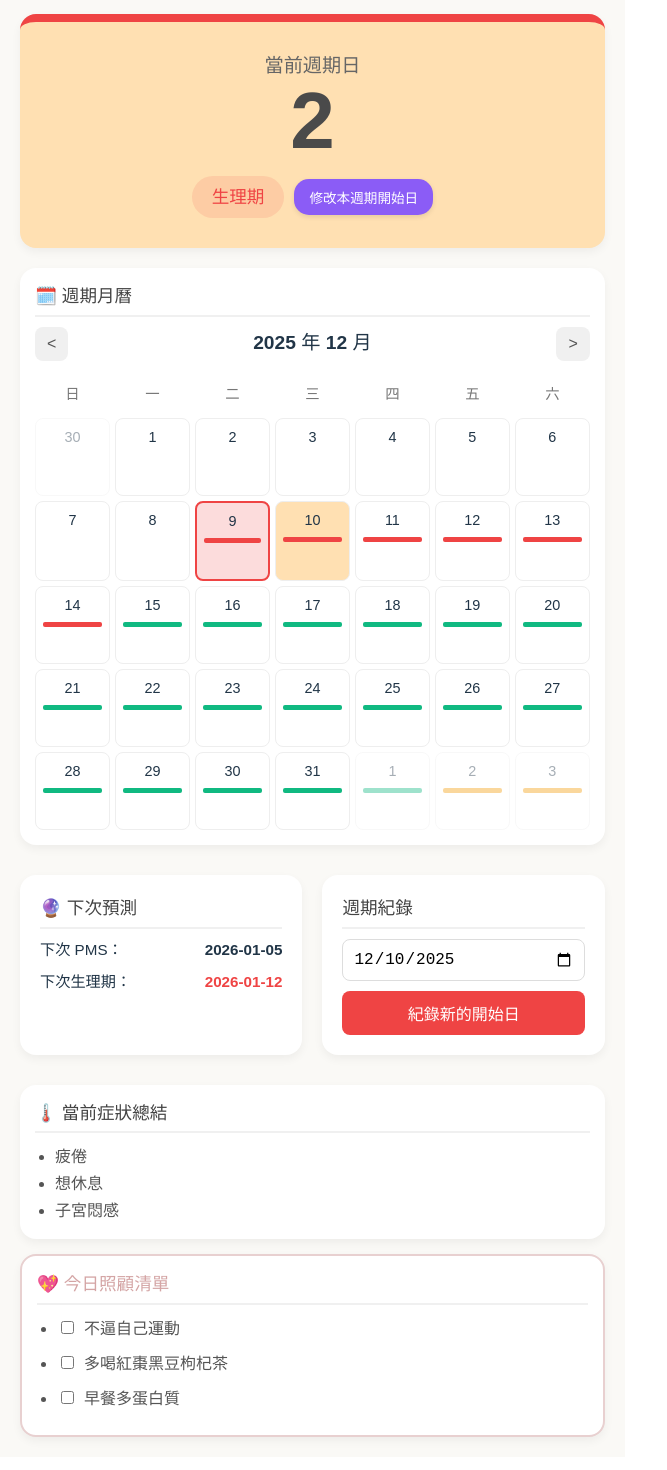
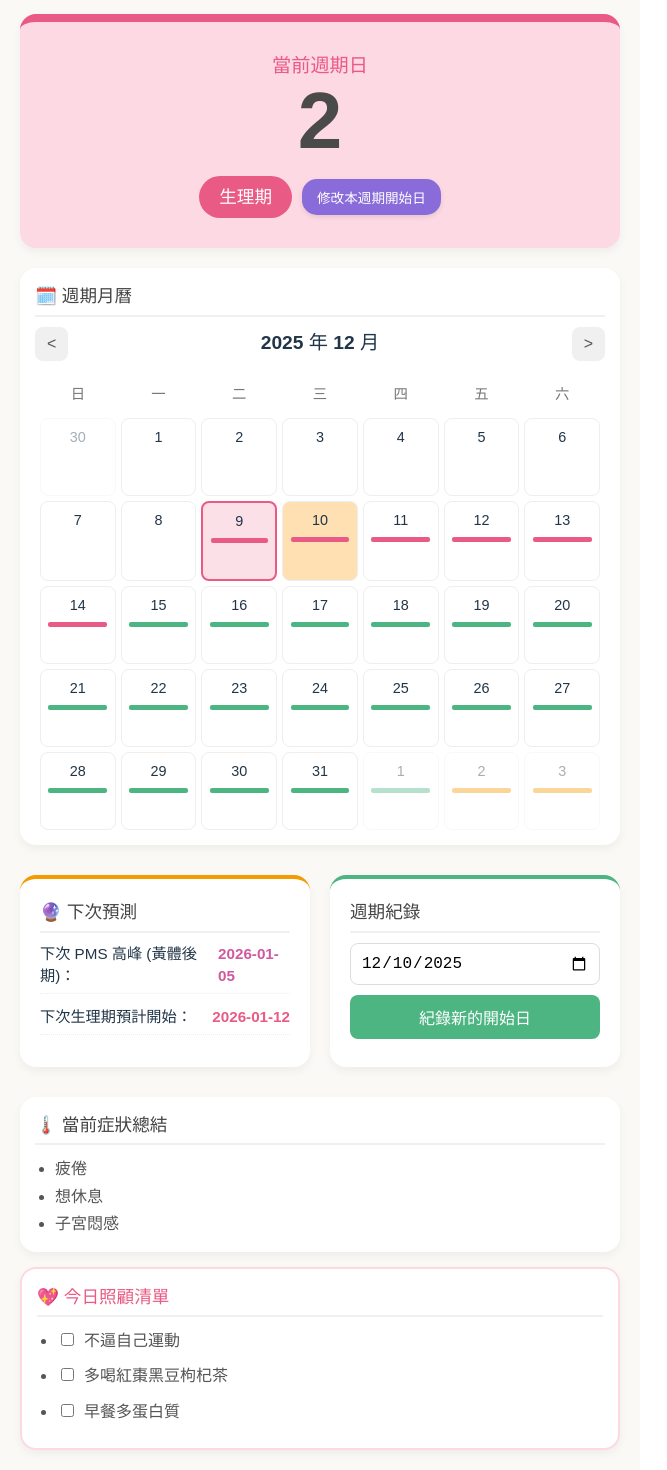
Before and after one commit to phoebehaungs/phoebe-cycle-tracker, a React (Vite) app: page / in a window 1280 px wide. Shown: the part 116-1586 px from the top of the page, without its empty margins (0-667 px from the left). Built offline with nearby package versions, Linux system fonts and the light colour scheme.

Commit message:
Update App.tsx

```diff
--- a/src/App.tsx
+++ b/src/App.tsx
@@ -1,4 +1,4 @@
-import React, { useState, useMemo, useCallback } from 'react';
+import React, { useState, useMemo, useCallback, useEffect } from 'react';
 
 // --- 1. 定義資料結構 (Type Definitions) ---
 
@@ -11,6 +11,7 @@ interface PhaseDefinition {
   diet: string[];
   color: string;
   hormone: string; // 新增賀爾蒙週期
+  lightColor: string; // 新增淺色背景
 }
 
 interface CycleRecord {
@@ -28,6 +29,7 @@ interface DateDetail {
 
 // --- 2. Phoebe 的專屬設定資料 (Constants) ---
 
+// 新的配色方案：柔和、清新
 const PHASE_RULES: PhaseDefinition[] = [
   {
     name: '生理期',
@@ -36,7 +38,8 @@ const PHASE_RULES: PhaseDefinition[] = [
     symptoms: ['疲倦', '想休息', '子宮悶感'],
     diet: ['食慾低～中', '想吃冰', '多補充蛋白質'],
     care: ['不逼自己運動', '多喝紅棗黑豆枸杞茶', '早餐多蛋白質'],
-    color: '#ef4444',
+    color: '#E95A85', // 柔和桃粉 (主色)
+    lightColor: '#FDD9E4', // 淺色背景
     hormone: '雌激素與黃體素低點',
   },
   {
@@ -46,7 +49,8 @@ const PHASE_RULES: PhaseDefinition[] = [
     symptoms: ['精力恢復', '心情穩定', '身體輕盈'],
     diet: ['食慾最低', '最好控制', '飽足感良好'],
     care: ['適合減脂', '建立新習慣', 'Zumba / 伸展'],
-    color: '#10b981',
+    color: '#4CB582', // 清新綠色
+    lightColor: '#D3EEDA',
     hormone: '雌激素逐漸上升',
   },
   {
@@ -56,7 +60,8 @@ const PHASE_RULES: PhaseDefinition[] = [
     symptoms: ['微水腫', '下腹不適', '體溫升高'],
     diet: ['食慾微增', '有些人想吃甜'],
     care: ['多喝水', '多吃蔬菜', '補充可溶性纖維(地瓜)'],
-    color: '#f59e0b',
+    color: '#F49B00', // 溫暖橘色
+    lightColor: '#FEECCB',
     hormone: '黃體生成素(LH)高峰',
   },
   {
@@ -66,7 +71,8 @@ const PHASE_RULES: PhaseDefinition[] = [
     symptoms: ['情緒敏感', '容易累'],
     diet: ['開始嘴饞', '想吃頻率變高'],
     care: ['提前保護血糖', '下午準備安全點心', '每餐加纖維'],
-    color: '#8b5cf6',
+    color: '#896CD9', // 柔和紫色
+    lightColor: '#E2DAF1',
     hormone: '黃體素開始上升',
   },
   {
@@ -76,10 +82,18 @@ const PHASE_RULES: PhaseDefinition[] = [
     symptoms: ['焦慮', '睡不好', '水腫', '罪惡感', '子宮收縮'],
     diet: ['想吃甜/冰', '正餐後還想吃', '食慾高峰'],
     care: ['補充鎂', '低負擔運動(伸展)', '允許自己多吃 5-10%', '深呼吸'],
-    color: '#ec4899',
+    color: '#D1589F', // 偏紅紫
+    lightColor: '#F2D9E7',
     hormone: '黃體素高峰 / 準備下降',
   },
 ];
+
+// 初始數據：若 localStorage 沒有數據則使用這個
+const INITIAL_HISTORY: CycleRecord[] = [
+    { id: '1', startDate: '2025-11-05', length: 34 },
+    { id: '2', startDate: '2025-12-09', length: null },
+];
+const LOCAL_STORAGE_KEY = 'phoebeCycleHistory';
 
 // --- 3. 輔助函數 (Helpers) ---
 
@@ -117,10 +131,22 @@ const endOfMonth = (date: Date): Date => {
 // --- 4. 主組件 (Main Component) ---
 
 const PhoebeCycleTracker: React.FC = () => {
-  const [history, setHistory] = useState<CycleRecord[]>([
-    { id: '1', startDate: '2025-11-05', length: 34 },
-    { id: '2', startDate: '2025-12-09', length: null },
-  ]);
+    // *** 修正點 1: 使用 localStorage 讀取數據，解決重新整理後數據回溯問題 ***
+    const [history, setHistory] = useState<CycleRecord[]>(() => {
+        const storedHistory = localStorage.getItem(LOCAL_STORAGE_KEY);
+        try {
+            return storedHistory ? JSON.parse(storedHistory) : INITIAL_HISTORY;
+        } catch (e) {
+            console.error("Failed to parse history from localStorage:", e);
+            return INITIAL_HISTORY;
+        }
+    });
+
+    // 將數據寫入 localStorage
+    useEffect(() => {
+        localStorage.setItem(LOCAL_STORAGE_KEY, JSON.stringify(history));
+    }, [history]);
+    // -------------------------------------------------------------------------
 
     const [inputDate, setInputDate] = useState<string>(getFormattedDate(new Date()));
     const [currentMonth, setCurrentMonth] = useState(new Date());
@@ -291,23 +317,23 @@ const PhoebeCycleTracker: React.FC = () => {
           </p>
         </header>
 
-      {/* 1. 核心儀表板 - 參考圖上的大卡片風格 */}
+        {/* 1. 核心儀表板 - 狀態與修改按鈕 */}
         <div style={{
             ...cardStyle,
-          backgroundColor: '#ffe0b2', // 淺色背景模擬
+            backgroundColor: currentPhase.lightColor, // 淺色背景模擬
             padding: '30px 20px',
             textAlign: 'center',
             borderTop: `8px solid ${currentPhase.color}`,
             marginBottom: '20px',
         }}>
-        <div style={{ fontSize: '1.2rem', color: '#666' }}>當前週期日</div>
+          <div style={{ fontSize: '1.2rem', color: currentPhase.color }}>當前週期日</div>
           <div style={{ fontSize: '5rem', fontWeight: 'bold', color: '#4a4a4a', lineHeight: 1 }}>
             {daysPassed}
           </div>
           <div style={{
             display: 'inline-block',
-          backgroundColor: `${currentPhase.color}20`,
-          color: currentPhase.color,
+            backgroundColor: currentPhase.color,
+            color: 'white',
             padding: '8px 20px',
             borderRadius: '25px',
             marginTop: '15px',
@@ -317,14 +343,17 @@ const PhoebeCycleTracker: React.FC = () => {
             {currentPhase.name}
           </div>
           <button
-            onClick={() => setEditMode(true)}
+              onClick={() => {
+                setEditDate(lastStartDate); // 重設編輯欄位為當前開始日
+                setEditMode(true);
+              }}
               style={editButtonStyle}
           >
               修改本週期開始日
           </button>
         </div>
 
-      {/* 2. 月曆區塊 (移到第二區塊) */}
+        {/* 2. 月曆區塊 */}
         <div style={{ ...cardStyle, marginTop: '20px' }}>
           <h3 style={cardTitleStyle}>🗓️ 週期月曆</h3>
           <div style={{ display: 'flex', justifyContent: 'space-between', alignItems: 'center', marginBottom: '15px' }}>
@@ -351,9 +380,9 @@ const PhoebeCycleTracker: React.FC = () => {
                   onClick={() => handleDateClick(date)}
                   style={{
                     ...calendarDayStyle,
-                  backgroundColor: isToday ? '#ffe0b2' : (isPeriodStart ? `${currentPhase.color}30` : 'transparent'), // 今日/經期開始標記
+                    backgroundColor: isToday ? '#ffe0b2' : (isPeriodStart ? `${phase?.color}30` : 'transparent'),
                     opacity: isCurrentMonth ? 1 : 0.4,
-                  border: isPeriodStart ? '2px solid #ef4444' : '1px solid #eee',
+                    border: isPeriodStart ? '2px solid #E95A85' : '1px solid #eee',
                     cursor: phase ? 'pointer' : 'default',
                   }}
                 >
@@ -376,23 +405,23 @@ const PhoebeCycleTracker: React.FC = () => {
           </div>
         </div>
 
-      {/* 3. 預測與建議區 (並排顯示) */}
+        {/* 3. 預測與紀錄區 (排版優化) */}
         <div style={gridContainerStyle}>
-          {/* 預測區 (卡片化) */}
-          <div style={{...cardStyle, flex: 1, padding: '20px'}}>
+            {/* 3A. 下次預測 (卡片) */}
+            <div style={{...cardStyle, flex: 1, padding: '20px', borderTop: '4px solid #F49B00'}}>
               <h3 style={cardTitleStyle}>🔮 下次預測</h3>
-            <div style={{ display: 'flex', justifyContent: 'space-between', fontSize: '0.95rem', marginBottom: '10px' }}>
-              <span>下次 PMS：</span>
-              <strong>{nextPMSDate}</strong>
+              <div style={predictionItemStyle}>
+                <span>下次 PMS 高峰 (黃體後期)：</span>
+                <strong style={{color: '#D1589F'}}>{nextPMSDate}</strong>
               </div>
-            <div style={{ display: 'flex', justifyContent: 'space-between', fontSize: '0.95rem' }}>
-              <span>下次生理期：</span>
-              <strong style={{color: '#ef4444'}}>{nextPeriodDate}</strong>
+              <div style={predictionItemStyle}>
+                <span>下次生理期預計開始：</span>
+                <strong style={{color: '#E95A85'}}>{nextPeriodDate}</strong>
               </div>
             </div>
 
-          {/* 輸入新週期 (卡片化) */}
-          <div style={{...cardStyle, flex: 1, padding: '20px'}}>
+            {/* 3B. 週期紀錄 (卡片) */}
+            <div style={{...cardStyle, flex: 1, padding: '20px', borderTop: '4px solid #4CB582'}}>
               <h3 style={cardTitleStyle}>週期紀錄</h3>
               <input
                 type="date"
@@ -421,8 +450,8 @@ const PhoebeCycleTracker: React.FC = () => {
           </div>
 
           {/* 照顧建議 (Action Items) */}
-        <div style={{ ...cardStyle, border: '2px solid #e8d0d0' }}>
-          <h3 style={{ ...cardTitleStyle, color: '#d4a5a5' }}>💖 今日照顧清單</h3>
+          <div style={{ ...cardStyle, border: `2px solid ${currentPhase.lightColor}` }}>
+            <h3 style={{ ...cardTitleStyle, color: currentPhase.color }}>💖 今日照顧清單</h3>
             <ul style={listStyle}>
               {currentPhase.care.map((s, i) => (
                 <li key={i} style={{ marginBottom: '8px' }}>
@@ -458,7 +487,7 @@ const PhoebeCycleTracker: React.FC = () => {
       {editMode && (
           <div style={modalOverlayStyle}>
               <div style={modalContentStyle}>
-                <h3 style={{ color: '#d4a5a5' }}>📅 修改本次週期開始日</h3>
+                  <h3 style={{ color: '#896CD9' }}>📅 修改本次週期開始日</h3>
                   <p style={{marginBottom: '15px'}}>當前開始日：<strong>{lastStartDate}</strong></p>
 
                   <label style={{ display: 'block', margin: '5px 0' }}>選擇新的開始日期:</label>
@@ -471,7 +500,7 @@ const PhoebeCycleTracker: React.FC = () => {
 
                   <div style={{ display: 'flex', justifyContent: 'space-between', marginTop: '20px' }}>
                       <button onClick={() => setEditMode(false)} style={{ ...modalCloseButtonStyle, backgroundColor: '#ccc', width: '48%', marginTop: 0 }}>取消</button>
-                    <button onClick={handleSaveEdit} style={{ ...modalCloseButtonStyle, width: '48%', marginTop: 0 }}>儲存修改</button>
+                      <button onClick={handleSaveEdit} style={{ ...modalCloseButtonStyle, backgroundColor: '#896CD9', width: '48%', marginTop: 0 }}>儲存修改</button>
                   </div>
               </div>
           </div>
@@ -483,9 +512,8 @@ const PhoebeCycleTracker: React.FC = () => {
 
 // --- Styles (CSS-in-JS for simplicity) ---
 
-// --- 調整主容器寬度 ---
 const appContainerStyle: React.CSSProperties = {
-    maxWidth: '600px', // 拓寬主容器
+    maxWidth: '600px',
     margin: '0 auto',
     padding: '20px',
     fontFamily: 'sans-serif',
@@ -496,7 +524,7 @@ const appContainerStyle: React.CSSProperties = {
 const cardStyle: React.CSSProperties = {
   backgroundColor: 'white',
   padding: '15px',
-  borderRadius: '16px', // 微調圓角
+  borderRadius: '16px',
   boxShadow: '0 4px 10px rgba(0,0,0,0.05)'
 };
 
@@ -530,7 +558,7 @@ const calendarGridStyle: React.CSSProperties = {
   display: 'grid',
   gridTemplateColumns: 'repeat(7, 1fr)',
   margin: '0 auto',
-  maxWidth: '560px', // 配合拓寬的主容器
+  maxWidth: '560px',
   gap: '5px',
   textAlign: 'center',
 };
@@ -556,7 +584,7 @@ const dayNameStyle: React.CSSProperties = {
 };
 
 const editButtonStyle: React.CSSProperties = {
-    backgroundColor: '#8b5cf6', // 稍微換個顏色區分主要按鈕
+    backgroundColor: '#896CD9',
     color: 'white',
     border: 'none',
     padding: '8px 15px',
@@ -572,7 +600,7 @@ const gridContainerStyle: React.CSSProperties = {
     display: 'flex',
     gap: '20px',
     marginTop: '30px',
-    flexWrap: 'wrap', // 讓它在窄螢幕上可以換行
+    flexWrap: 'wrap',
 };
 
 const inputStyle: React.CSSProperties = {
@@ -586,7 +614,7 @@ const inputStyle: React.CSSProperties = {
 };
 
 const recordButtonStyle: React.CSSProperties = {
-    backgroundColor: '#ef4444',
+    backgroundColor: '#4CB582', // 換成綠色
     color: 'white',
     border: 'none',
     padding: '10px 20px',
@@ -596,6 +624,14 @@ const recordButtonStyle: React.CSSProperties = {
     fontSize: '1rem'
 };
 
+const predictionItemStyle: React.CSSProperties = {
+    display: 'flex',
+    justifyContent: 'space-between',
+    fontSize: '0.95rem',
+    marginBottom: '12px',
+    borderBottom: '1px dotted #eee',
+    paddingBottom: '5px'
+}
 
 // --- Modal 樣式 ---
 const modalOverlayStyle: React.CSSProperties = {
@@ -633,7 +669,7 @@ const modalCloseButtonStyle: React.CSSProperties = {
 
 const modalSubtitleStyle: React.CSSProperties = {
     fontSize: '1rem',
-    color: '#d4a5a5',
+    color: '#D1589F', // PMS配色
     marginTop: '15px',
     marginBottom: '5px',
 };
```
Lines whose indentation alone changed are shown as unchanged.
